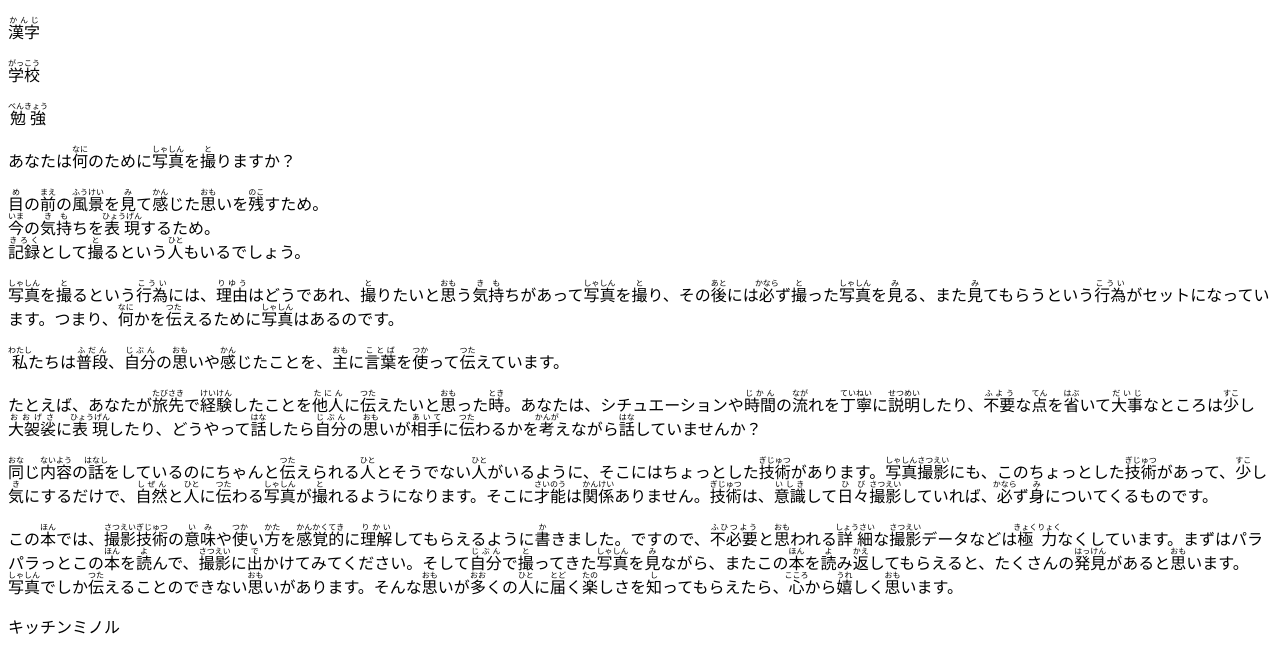
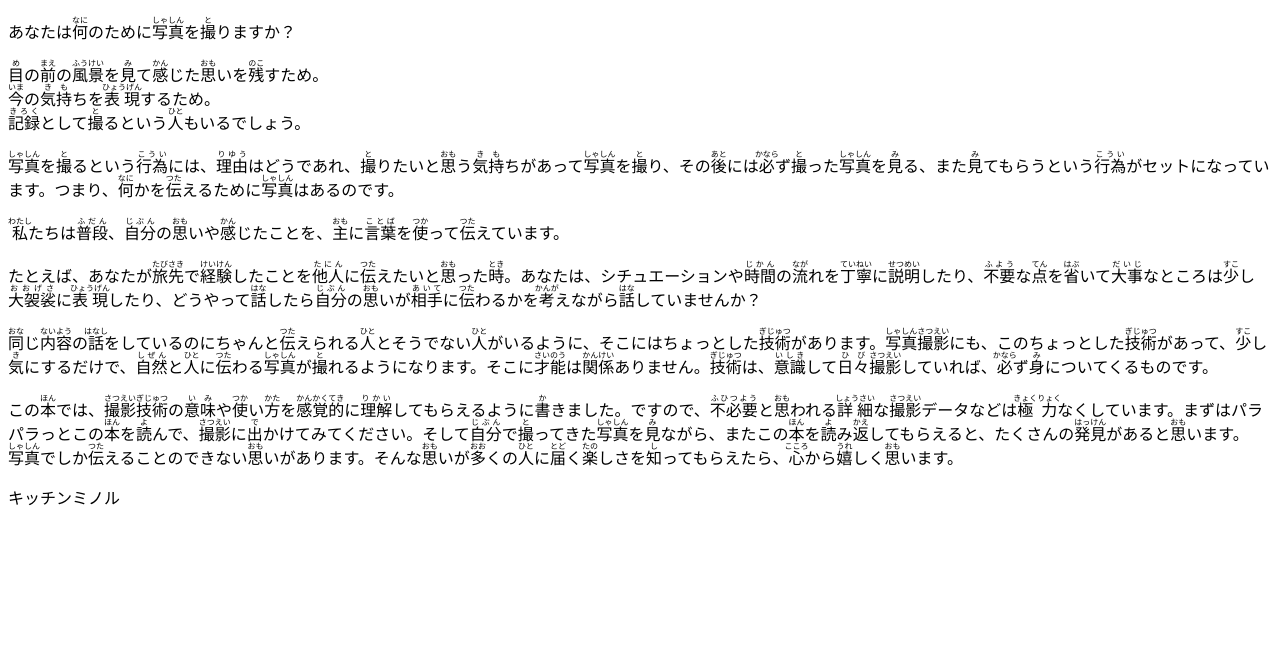
Before and after one commit to xxxsxss/JP, a plain HTML site: page docs/index.html in a window 1280 px wide. Drawn offline with Linux system fonts and the light colour scheme.

Commit message:
Remove Japanese notes from index.html
Removed Japanese notes and related HTML elements.

```diff
--- a/docs/index.html
+++ b/docs/index.html
@@ -1,14 +1,4 @@
 <!DOCTYPE html>
-<html lang="ja">
-<head>
-<meta charset="UTF-8">
-<title>Japanese Notes</title>
-</head>
-<body>
-
-<p><ruby>漢字<rt>かんじ</rt></ruby></p>
-<p><ruby>学校<rt>がっこう</rt></ruby></p>
-<p><ruby>勉強<rt>べんきょう</rt></ruby></p>
 
 </body>
 </html>
```
